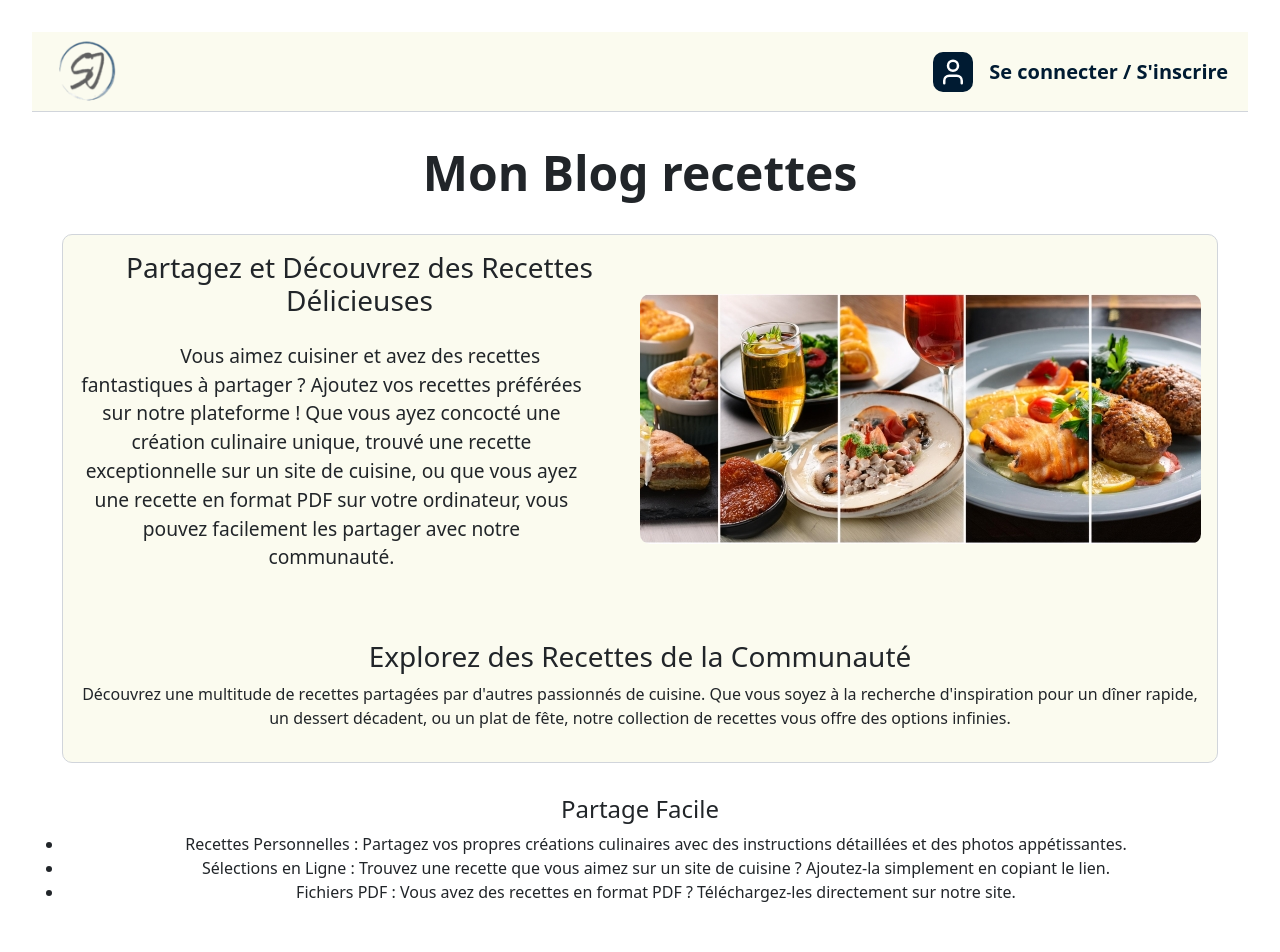
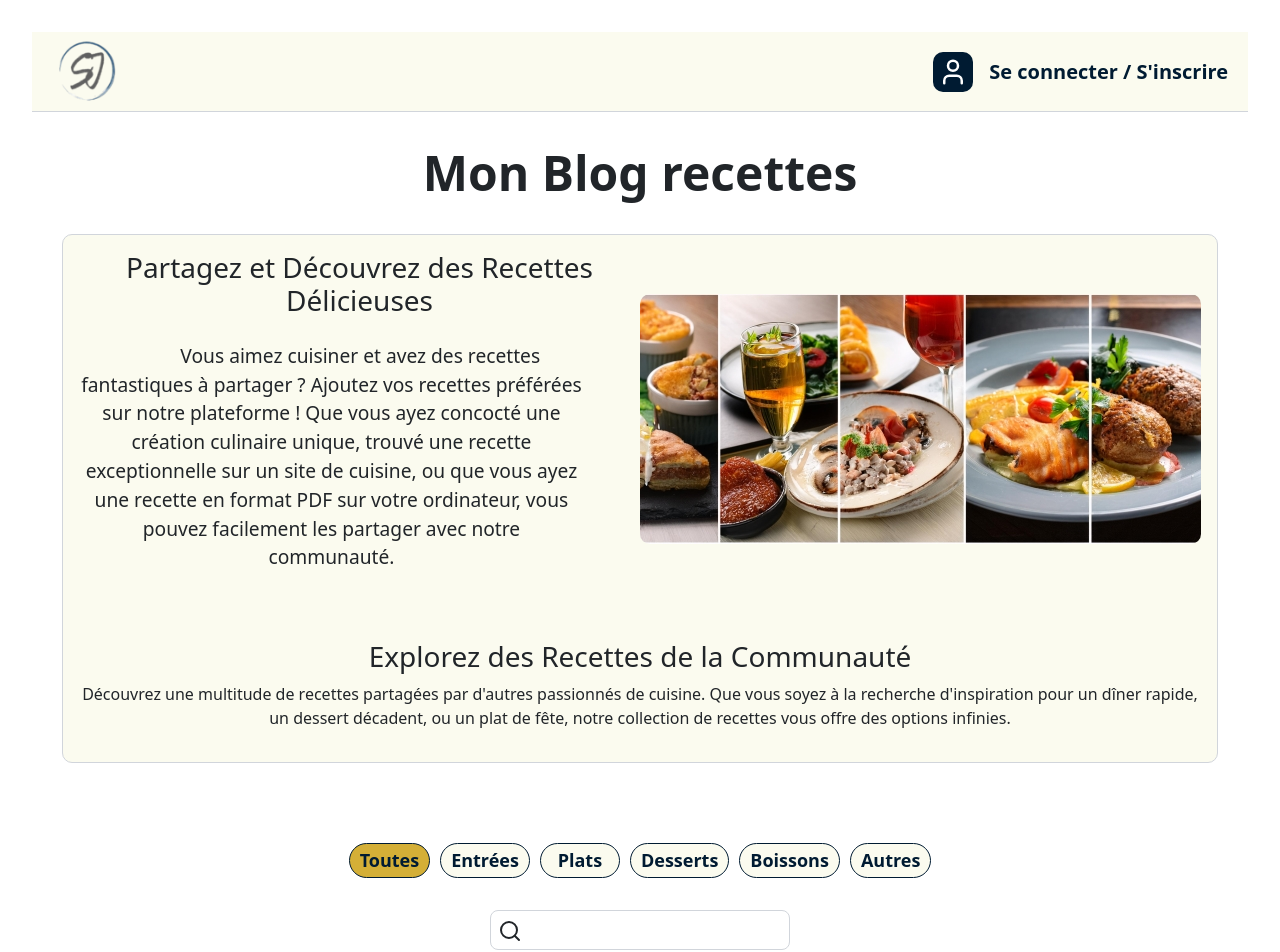
Before and after one commit to Sebi71/blog-recettes, a React (Vite) app: page /#/ in a window 1280 px wide. Shown: the top 952 px of the page. Built offline with nearby package versions, Linux system fonts and the light colour scheme; no server answers; the database is empty.

Commit message:
coorection search bar and modified color filter btn

```diff
--- a/src/components/HomeCard/index.jsx
+++ b/src/components/HomeCard/index.jsx
@@ -60,41 +60,64 @@ export default function HomeCard() {
 
   return (
     <div className="global-container-home">
-      {cookings.length ? (
       <div className="global-card-home">
         <div className="btn-container-home">
           <button
-              className="btn-filter-home"
+            className={
+              selectCookings === "Toutes"
+                ? "btn-filter-active"
+                : "btn-filter-home"
+            }
             onClick={() => handleFilter("Toutes")}
           >
             Toutes
           </button>
           <button
-              className="btn-filter-home"
+            className={
+              selectCookings === "Entrées"
+                ? "btn-filter-active"
+                : "btn-filter-home"
+            }
             onClick={() => handleFilter("Entrées")}
           >
             Entrées
           </button>
           <button
-              className="btn-filter-home"
+            className={
+              selectCookings === "Plats"
+                ? "btn-filter-active"
+                : "btn-filter-home"
+            }
             onClick={() => handleFilter("Plats")}
           >
             Plats
           </button>
           <button
-              className="btn-filter-home"
+            className={
+              selectCookings === "Desserts"
+                ? "btn-filter-active"
+                : "btn-filter-home"
+            }
             onClick={() => handleFilter("Desserts")}
           >
             Desserts
           </button>
           <button
-              className="btn-filter-home"
+            className={
+              selectCookings === "Boissons"
+                ? "btn-filter-active"
+                : "btn-filter-home"
+            }
             onClick={() => handleFilter("Boissons")}
           >
             Boissons
           </button>
           <button
-              className="btn-filter-home"
+            className={
+              selectCookings === "Autres"
+                ? "btn-filter-active"
+                : "btn-filter-home"
+            }
             onClick={() => handleFilter("Autres")}
           >
             Autres
@@ -105,11 +128,13 @@ export default function HomeCard() {
             onChange={searchCooking}
             type="text"
             className="input-search"
+            aria-label="Rechercher"
           />
           <div className="content-search-logo">
             <Search />
           </div>
         </div>
+        {cookings.length ? (
           <div className="container-card-home">
             {filterCookings.map((item, idx) => {
               const createdAtDate = item.createdAt?.toDate();
@@ -148,10 +173,10 @@ export default function HomeCard() {
               );
             })}
           </div>
-        </div>
         ) : (
           <ExplainText />
         )}
       </div>
+    </div>
   );
 }
--- a/src/components/HomeCard/index.scss
+++ b/src/components/HomeCard/index.scss
@@ -16,7 +16,7 @@
       gap: 10px;
       margin-bottom: 2rem;
 
-      .btn-filter-home {
+      .btn-filter-home, .btn-filter-active {
         background-color: #fbfbef;
         color: #001b32;
         font-size: 14px;
@@ -40,6 +40,10 @@
             box-shadow: 0px 0px 30px 1px rgba(0, 0, 0, 0.2);
           }
         }
+      }
+
+      .btn-filter-active {
+        background-color: #D4AF37;
       }
     }
 
```
Lines whose indentation alone changed are shown as unchanged.
